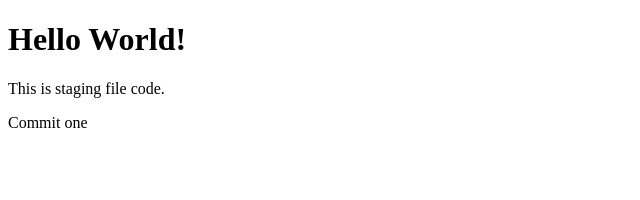
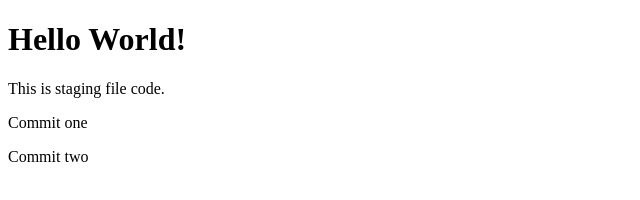
Before and after one commit to savanihd/github-demo, a plain HTML site: page index.html in a window 1280 px wide. Shown: the full height of the page, 0-640 px from the left. Drawn offline with Linux system fonts and the light colour scheme.

Commit message:
commit two

```diff
--- a/index.html
+++ b/index.html
@@ -11,6 +11,7 @@
 <p>This is staging file code.</p>
 
 <p>Commit one</p>
+<p>Commit two</p>
 
 </body>
 </html>
```
